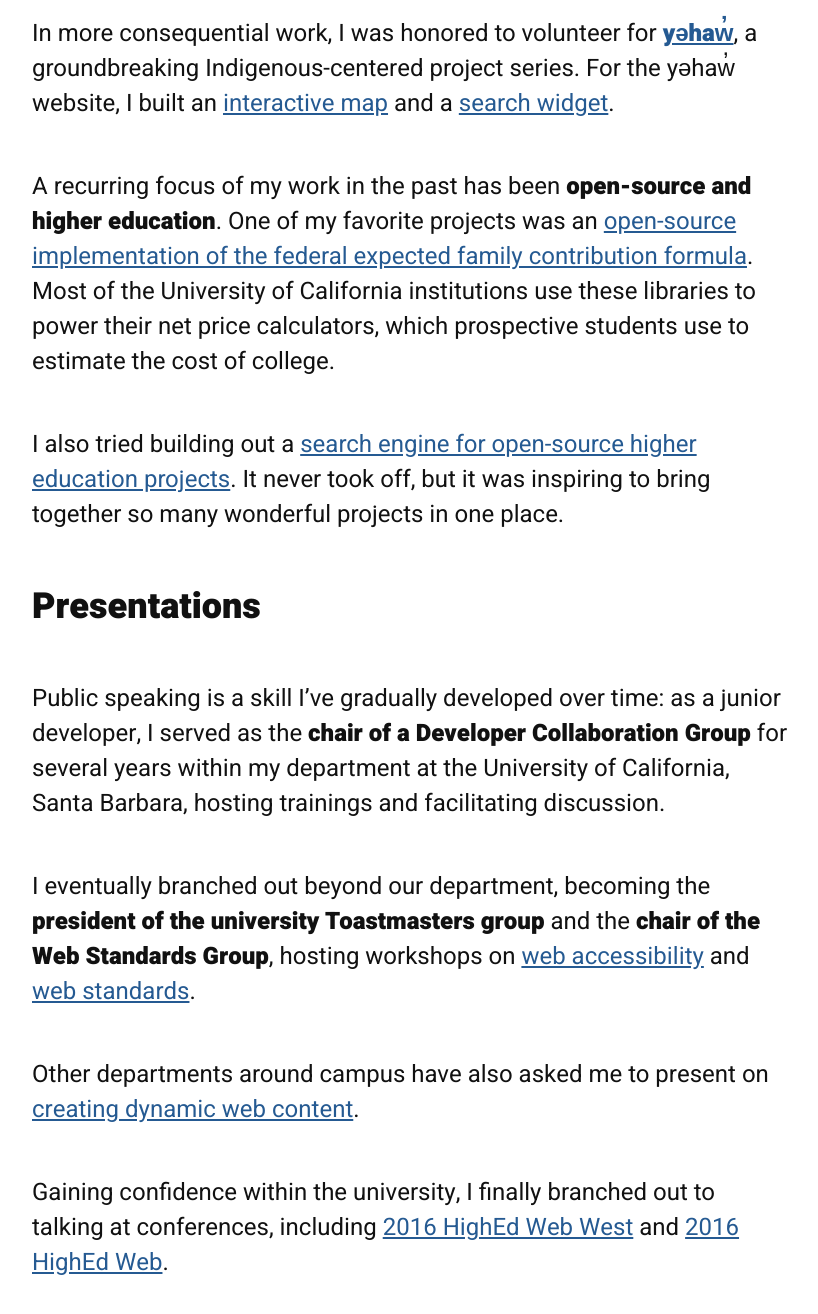
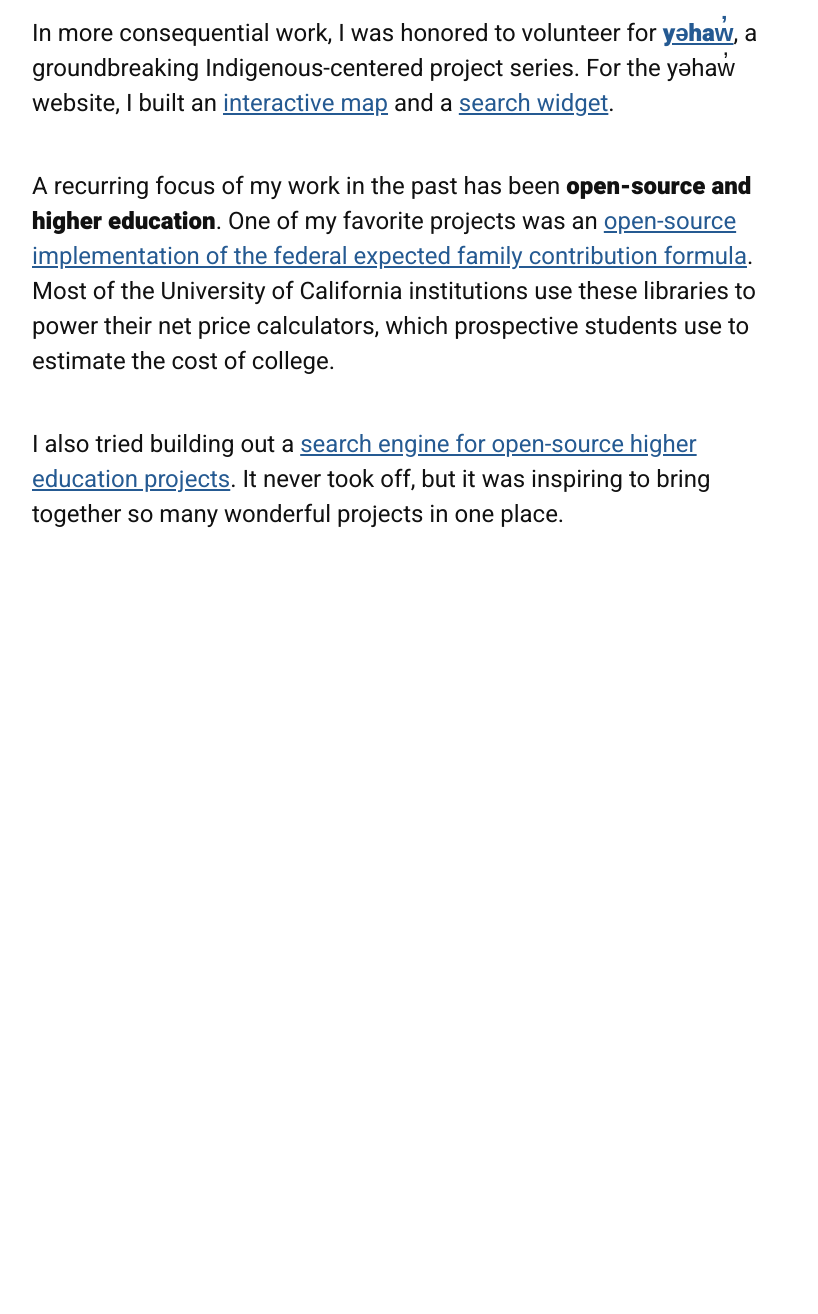
Before and after one commit to loganfranken/loganfranken.github.io, a Jekyll site: the page built from about.md, in a window 1280 px wide and 1400 px high, scrolled down 1599 px. Shown: the top 1314 px of the window, without its empty margins (228-1046 px from the left). Built offline with Jekyll 4.4.1, drawn with Linux system fonts in a browser that asks for light colours; nearby versions of some CDN libraries; our own code applies the rules of GitHub Pages for plain Markdown files; library files that are not in the unit come from our copies; after the commit the page ends 2251 px from its top, so only the background shows below that.

Commit message:
Removed introduction to web accessibility blog post

```diff
--- a/about.md
+++ b/about.md
@@ -49,23 +49,3 @@ libraries to power their net price calculators, which prospective students use t
 I also tried building out a <a href="https://github.com/universitycommons/">search engine for open-source
 higher education projects</a>. It never took off, but it was inspiring to bring together so many wonderful
 projects in one place.
-
-## Presentations
-
-Public speaking is a skill I've gradually developed over time: as a junior
-developer, I served as the **chair of a Developer Collaboration Group** for
-several years within my department at the University of California, Santa Barbara,
-hosting trainings and facilitating discussion.
-
-I eventually branched out beyond our department, becoming the
-**president of the university Toastmasters group** and the
-**chair of the Web Standards Group**, hosting workshops on
-<a href="https://www.loganfranken.com/blog/496/introduction-to-web-accessibility/" aria-label="UCSB Web Standards Group web accessibility workshop">web accessibility</a>
-and <a href="https://www.loganfranken.com/blog/532/overview-of-web-standards/" aria-label="UCSB Web Standards Group web standards workshop">web standards</a>.
-
-Other departments around campus have also asked me to present on
-<a href="https://www.loganfranken.com/blog/675/creating-dynamic-web-content/">creating dynamic web content</a>.
-
-Gaining confidence within the university, I finally branched out to talking at conferences,
-including <a href="https://www.loganfranken.com/blog/1375/there-is-no-open-source-higher-education-ecosystem/">2016 HighEd Web West</a> and
-<a href="https://www.loganfranken.com/blog/1460/the-stories-our-systems-tell/">2016 HighEd Web</a>.
```
Also changed, not shown: _posts/2014-03-09-introduction-to-web-accessibility.md (deleted, +0 -14 lines), blog/images/photo-1024x768.jpg (deleted).
